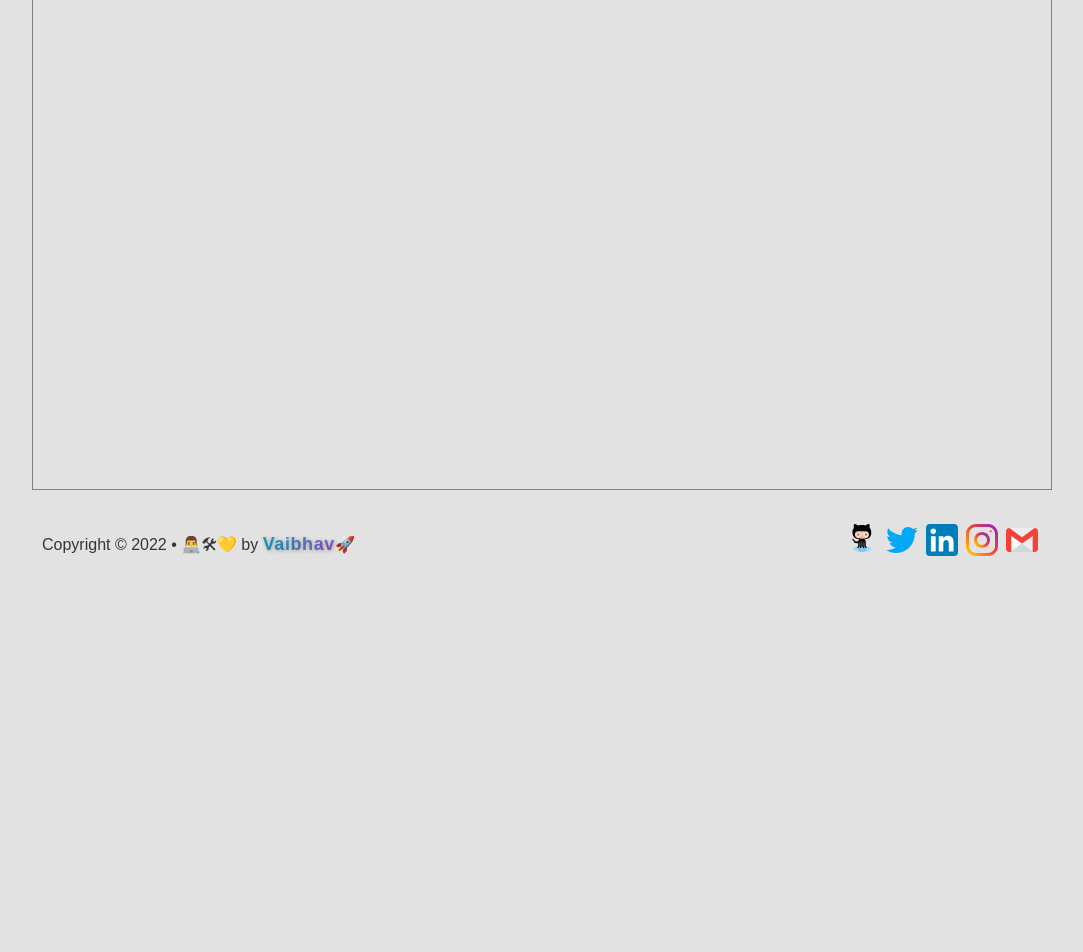
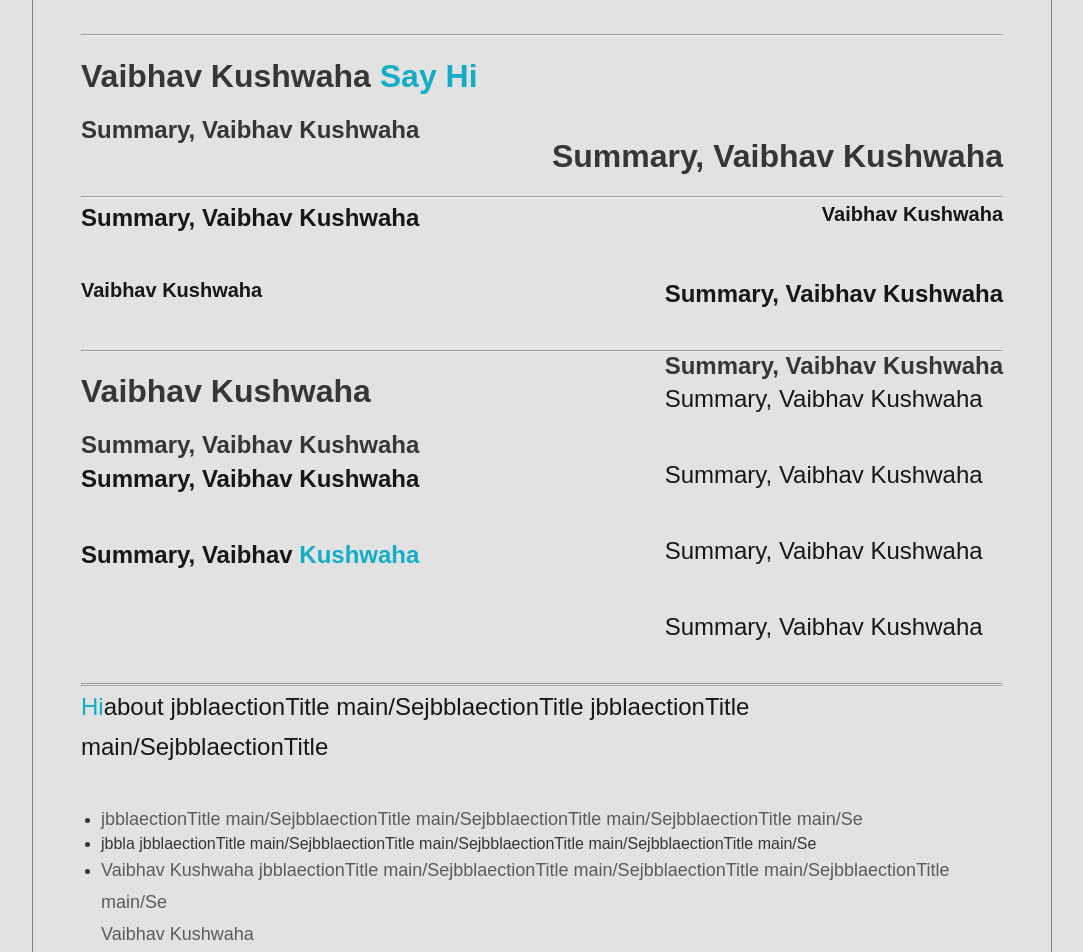
Before and after one commit to sketchomania/portfolio, a Next.js app: page /resume in a window 1280 px wide. Shown: the part 300-1252 px from the top of the page, without its empty margins (98-1181 px from the left). Before the commit the page ends 898 px from the top, so only its background shows below. Built offline with nearby package versions, Linux system fonts and the light colour scheme.

Commit message:
feat: start working on resume section

```diff
--- /dev/null
+++ b/src/components/resume/Resume.js
@@ -0,0 +1,104 @@
+import data from "../../constants/projects";
+import Strings from "../../constants/strings";
+import {
+  SectionContainer,
+  SectionNameContainer1,
+  SectionNameContainer2,
+  SectionPointsContainer,
+  SectionTextMedium,
+} from "./ResumeStyles";
+import {
+  HeaderThree,
+  LinkText,
+  Section,
+  SectionSubText,
+  SectionText,
+  SectionTitle,
+  UnderlineGrow,
+} from "../../styles/GlobalComponents";
+
+const Resume = () => {
+  return (
+    <>
+      <Section>
+        <UnderlineGrow lar>
+          <SectionTitle main>{Strings.resume}</SectionTitle>
+        </UnderlineGrow>
+        <br />
+        <hr />
+            <SectionNameContainer1>Vaibhav Kushwaha <LinkText>Say Hi</LinkText></SectionNameContainer1>
+        <SectionContainer>
+            <SectionNameContainer2 >Summary, Vaibhav Kushwaha</SectionNameContainer2>
+            <SectionNameContainer1>Summary, Vaibhav Kushwaha</SectionNameContainer1>
+
+        </SectionContainer>
+        <hr />
+        <SectionContainer>
+            <SectionText style={{fontWeight: 600}}>Summary, Vaibhav Kushwaha</SectionText>
+            <HeaderThree >Vaibhav Kushwaha</HeaderThree>
+        </SectionContainer>
+        <SectionContainer>
+            <HeaderThree >Vaibhav Kushwaha</HeaderThree>
+            <SectionText style={{fontWeight: 600}}>Summary, Vaibhav Kushwaha</SectionText>
+        </SectionContainer>
+        <hr />
+        <SectionContainer>
+          <div>
+            <SectionNameContainer1>Vaibhav Kushwaha</SectionNameContainer1>
+            <SectionNameContainer2 >Summary, Vaibhav Kushwaha</SectionNameContainer2>
+            <SectionText style={{fontWeight: 600}}>Summary, Vaibhav Kushwaha</SectionText>
+            <SectionTextMedium>Summary, Vaibhav <LinkText>Kushwaha</LinkText></SectionTextMedium>
+          </div>
+          <div>
+            <SectionNameContainer2 >Summary, Vaibhav Kushwaha</SectionNameContainer2>
+            <SectionText >Summary, Vaibhav Kushwaha</SectionText>
+            <SectionText>Summary, Vaibhav Kushwaha</SectionText>
+            <SectionText>Summary, Vaibhav Kushwaha</SectionText>
+            <SectionText>Summary, Vaibhav Kushwaha</SectionText>
+          </div>
+        </SectionContainer>
+        <hr />
+        <hr />
+        <SectionText>
+          <LinkText>Hi</LinkText>
+          about jbblaectionTitle main/SejbblaectionTitle jbblaectionTitle
+          main/SejbblaectionTitle
+        </SectionText>
+        <SectionPointsContainer>
+
+        <ul>
+          <li>
+            <SectionSubText>
+              jbblaectionTitle main/SejbblaectionTitle main/SejbblaectionTitle
+              main/SejbblaectionTitle main/Se
+            </SectionSubText>
+          </li>
+          <li>
+            jbbla jbblaectionTitle main/SejbblaectionTitle
+            main/SejbblaectionTitle main/SejbblaectionTitle main/Se
+          </li>
+          <li>
+            <SectionSubText>
+              Vaibhav Kushwaha jbblaectionTitle main/SejbblaectionTitle
+              main/SejbblaectionTitle main/SejbblaectionTitle main/Se
+            </SectionSubText>
+          </li>
+          <SectionSubText>Vaibhav Kushwaha</SectionSubText>
+        </ul>
+        </SectionPointsContainer>
+          <SectionContainer>
+            <div>
+
+          <SectionNameContainer2 >Summary, Vaibhav Kushwaha</SectionNameContainer2>
+            <SectionText >Summary, Vaibhav Kushwaha</SectionText>
+            <SectionText>Summary, Vaibhav Kushwaha</SectionText>
+            <SectionText>Summary, Vaibhav Kushwaha</SectionText>
+            <SectionText>Summary, Vaibhav Kushwaha</SectionText>
+            </div>
+          </SectionContainer>
+      </Section>
+    </>
+  );
+};
+
+export default Resume;
--- /dev/null
+++ b/src/components/resume/ResumeStyles.js
@@ -0,0 +1,33 @@
+import styled from "styled-components";
+
+export const SectionPointsContainer = styled.div`
+  padding-left: 2rem;
+`;
+
+export const SectionContainer = styled.div`
+  display: flex;
+  justify-content: space-between;
+`;
+
+export const SectionTextMedium = styled.p`
+  font-size: 24px;
+  line-height: 40px;
+  font-weight: 600;
+  padding-bottom: 3.6rem;
+  color: ${(props) => props.theme.bg.sectionText};
+
+  @media ${(props) => props.theme.breakpoints.md} {
+    font-size: 20px;
+    line-height: 32px;
+    padding-bottom: 24px;
+  }
+
+  @media ${(props) => props.theme.breakpoints.sm} {
+    font-size: 16px;
+    line-height: 24px;
+    padding-bottom: 16px;
+  }
+`;
+
+export const SectionNameContainer1 = styled.h1``;
+export const SectionNameContainer2 = styled.h2``;
--- /dev/null
+++ b/src/constants/resume/resumeData.js
@@ -0,0 +1,6 @@
+const resumeData = {
+  achievements: "",
+  summary: "",
+};
+
+export default resumeData;
--- a/src/constants/strings.js
+++ b/src/constants/strings.js
@@ -1,23 +1,74 @@
 const Strings = {
   // welcome
-  fullName: "Vaibhav Kushwaha",
+  fullName: "Vaibhav Kushwaha👨‍💻",
   sayHi: "I'm Vaibhav Kushwaha 👋",
-  shortIntro:
-    "I am a developer trying to learn new technologies, sharing my experience and knowledge",
+  shortIntro: `
+    I am a developer trying to learn new technologies, sharing my experience and knowledge.
+    My most of the interest lies in developing hybrid apps
+    Welcome to my website.
+    Feel free to read more about me, or checkout my projects, artworks, resume, or contact me.
+    Hi, I'm Vaibhav 👋
+    I like building things and solving real life problem with creativity.
+    I am a Computer Scicence undergrad, at Kashi Institute of Technology.
+
+    P.S. this website is open-source and availabe on Github.
+
+    • I find it interesting to work and develop real world software project.
+    • I am fluent in classsic Javascript,C++ and Python.
+    • My areas of Interests are building full stact apps using native and hybrid technologies.
+    • I also apply my passion for developing products with modern Library and Frameworks.
+
+    → Hey there! Welcome to my personal portfolio website. I'm Vaibhav Kushwaha - Mobile developer Intern at "Dronebase".
+    → I am a senior year student at Dr. APJ Abdul Kalam Technical University, pursuing Batchelor of Technology in Computer Science and Engineering.
+      My interest and experience lies in building full-stack services, also interested in mobile app development.
+    → I also try to build project while learning new technologies, you can also have a look on project section.
+    → Apart from development I also do sketching, drawing and Paintings, you can also checkout artworks section.
+    → My resume.
+    `,
   // Projects
   projects: "Projects",
-  projectsDescription: "My open source projects with ▶ live demo and 📚 repository.",
+  projectsDescription:
+    "My open source projects with ▶ live demo and 📚 repository.",
+  // Artworks
+  artworks: "Artworks 🎨",
+  artworksDesc1: "Some 🖼 artworks made by me.",
+  artworksDesc2: "• Love to do drawings and pintings as hobby.",
+  artworksDesc3: "• Also depends upon my mood.",
   // Technologies
   technologies: "Technologies",
   technologiesDescription:
     "I have worked with a range of technoligies in the we development world. From Back-end to Design",
   // About
-  about: "About",
+  about: "About Me",
   aboutText:
     "Hi,I'm Vaibhav Kushwaha from Varanasi India. I'am final year student at Kashi Institute of Technology",
   moreText: `
   I'm passionate Full Stack web developer having an experience of web applications with Python, Django, React.js, Next.js and Blockchain development on Ethereum, Solidity, Web3.js, Moralis, and Brownie Framework.
 
+  I am a aspiring Software Engineer, learning Scalable Hybrid app development.
+  efficent with Typescript, Graphql,
+
+  I am an artist and aspiring developer. My Interest lies in developing Hybrid apps.
+  I love to learn about Health, Wealth & Finance in my free time.
+  Currently I am React Native Developer intern at Dronebase.
+
+
+  Hi , I am Vaibhav Kushwawaha from 🛕(not okay) Varanasi, India.
+  I am  currently pursuing B.Tech in Computer Science and Engineering at APJ Abdul Kalam Technical University.
+  Other Activities I love to do, Apart from development.
+  - Drawing and Sketching.
+  - Reading Books
+  - learning about finance.
+  `,
+  resume: "Resume",
+  moreResume: `
+   - Summary
+     - I'm a final year student
+  Experience:
+  Skills: (with filter in future):
+  Techonologies:
+  Projects(reference):
+  Education:
   `,
 };
 
--- a/src/pages/resume.js
+++ b/src/pages/resume.js
@@ -1,25 +1,15 @@
 import React from "react";
-import ContactIcons from "../components/contact/ContactIcons";
 import Layout from "../layout/Layout";
-import {
-  Section,
-  SectionTitle,
-  UnderlineGrow,
-} from "../styles/GlobalComponents";
+import Resume from "../components/resume/Resume";
 
-const Resume = (props) => {
+const MyResume = (props) => {
   return (
     <>
       <Layout theme={props.theme} toggleTheme={props.toggleTheme}>
-        <Section>
-          <UnderlineGrow lar>
-            <SectionTitle>Resume</SectionTitle>
-          </UnderlineGrow>
-          <ContactIcons />
-        </Section>
+        <Resume />
       </Layout>
     </>
   );
 };
 
-export default Resume;
+export default MyResume;
```
Also changed, not shown: src/constants/resume/positions.js (added, +26 -0 lines), src/constants/resume/skills.js (added, +33 -0 lines).
